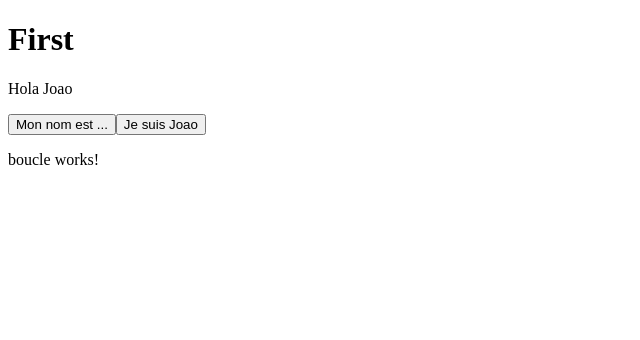
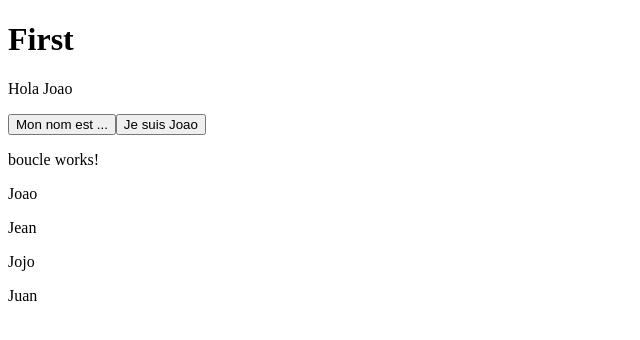
Before and after one commit to JoaoMRL/first-angular, an Angular app: page / in a window 1280 px wide. Shown: the top 340 px of the page, without its empty margins (0-640 px from the left). Built offline with nearby package versions, Linux system fonts and the light colour scheme.

Commit message:
First Commit

```diff
--- a/src/app/boucle/boucle.component.html
+++ b/src/app/boucle/boucle.component.html
@@ -1 +1,5 @@
 <p>boucle works!</p>
+
+<div>
+    <p *ngFor="let item of tab">{{item}}</p>
+</div>
--- a/src/app/boucle/boucle.component.ts
+++ b/src/app/boucle/boucle.component.ts
@@ -6,6 +6,6 @@ import { Component } from '@angular/core';
   styleUrls: ['./boucle.component.css']
 })
 export class BoucleComponent {
-
+  tab =["Joao","Jean",'Jojo',"Juan"]
 
 }
```
